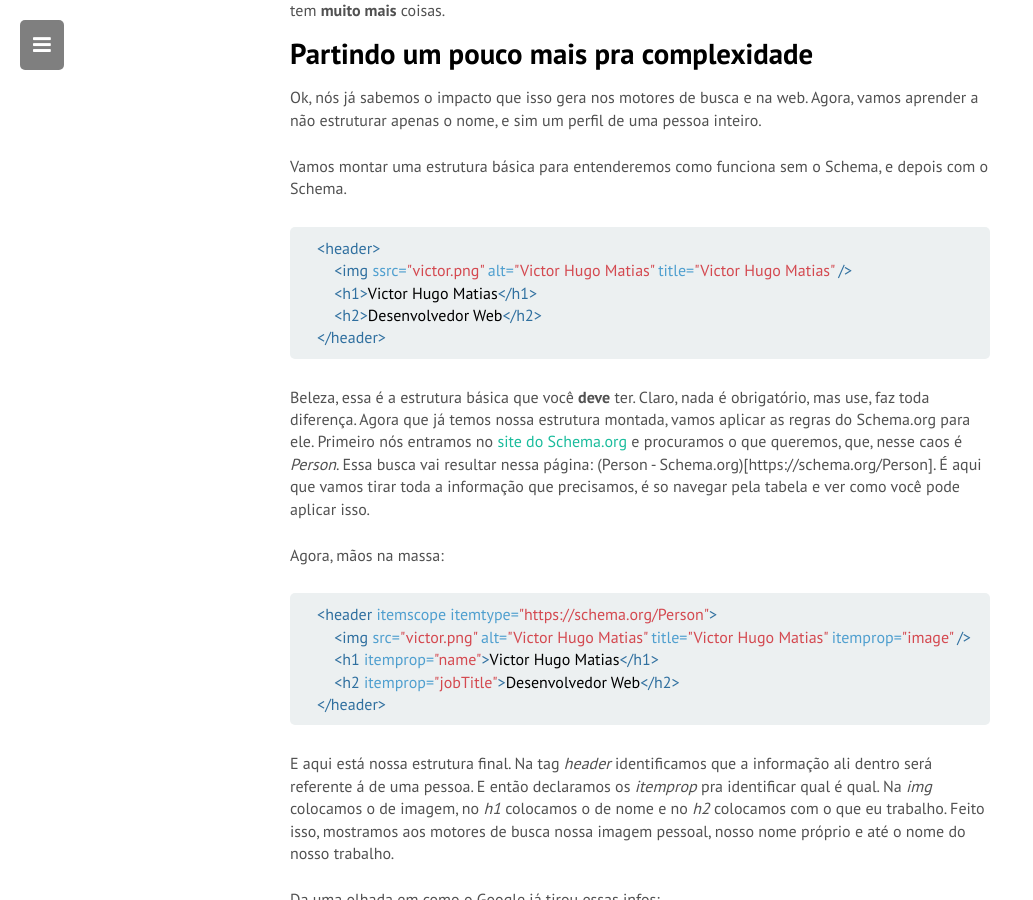
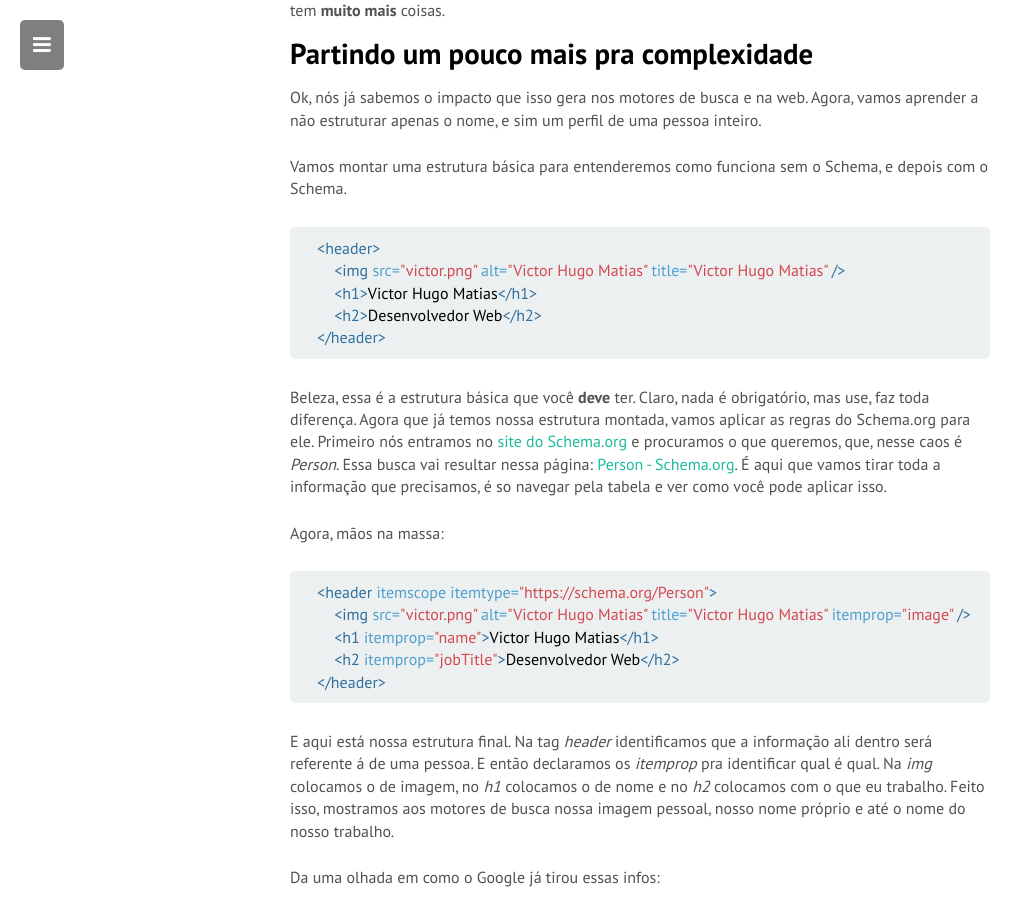
Before and after one commit to reidark/reidark.github.io, a Jekyll site: the page built from _posts/2014-05-17-schema-org-pessoas.markdown, in a window 1280 px wide and 900 px high, scrolled down 1530 px. Shown: the whole window, without its empty margins (0-1033 px from the left). Built offline with Jekyll 4.4.1, drawn with Linux system fonts in a browser that asks for light colours; nearby versions of some CDN libraries; comment, search, counter and statistics services are not loaded.

Commit message:
Fix post errors.

```diff
--- a/_posts/2014-05-17-schema-org-pessoas.markdown
+++ b/_posts/2014-05-17-schema-org-pessoas.markdown
@@ -51,14 +51,14 @@ Vamos montar uma estrutura básica para entenderemos como funciona sem o Schema,
 {% highlight html %}
 
     <header>
-        <img ssrc="victor.png" alt="Victor Hugo Matias" title="Victor Hugo Matias" />
+        <img src="victor.png" alt="Victor Hugo Matias" title="Victor Hugo Matias" />
         <h1>Victor Hugo Matias</h1>
         <h2>Desenvolvedor Web</h2>
     </header>
 
 {% endhighlight %}
 
-Beleza, essa é a estrutura básica que você **deve** ter. Claro, nada é obrigatório, mas use, faz toda diferença. Agora que já temos nossa estrutura montada, vamos aplicar as regras do Schema.org para ele. Primeiro nós entramos no [site do Schema.org](https://schema.org/) e procuramos o que queremos, que, nesse caos é *Person*. Essa busca vai resultar nessa página: (Person - Schema.org)[https://schema.org/Person]. É aqui que vamos tirar toda a informação que precisamos, é so navegar pela tabela e ver como você pode aplicar isso.
+Beleza, essa é a estrutura básica que você **deve** ter. Claro, nada é obrigatório, mas use, faz toda diferença. Agora que já temos nossa estrutura montada, vamos aplicar as regras do Schema.org para ele. Primeiro nós entramos no [site do Schema.org](https://schema.org/) e procuramos o que queremos, que, nesse caos é *Person*. Essa busca vai resultar nessa página: [Person - Schema.org](https://schema.org/Person). É aqui que vamos tirar toda a informação que precisamos, é so navegar pela tabela e ver como você pode aplicar isso.
 
 Agora, mãos na massa:
 
```
